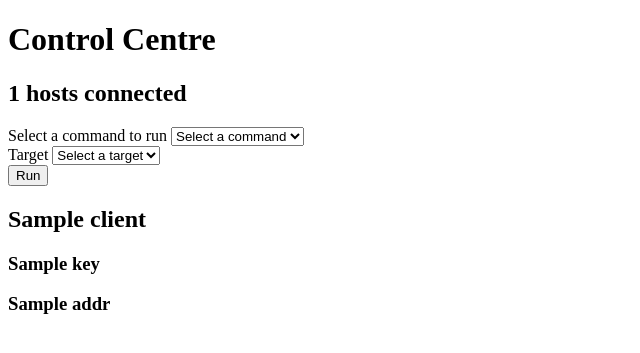
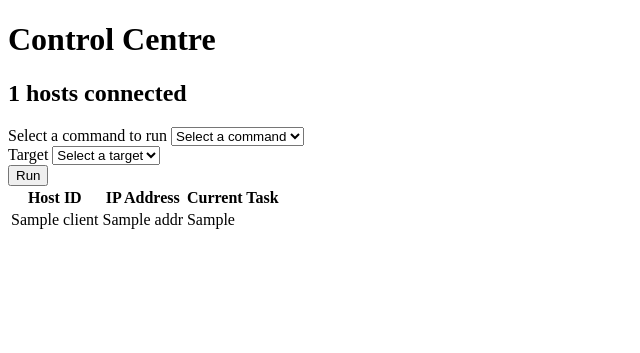
Before and after one commit to alloygoh/ICT2207-C2, a Flask app: template templates/control_centre.html in a window 1280 px wide. Shown: the top 353 px of the page, without its empty margins (0-640 px from the left). Run offline with Flask 2, Linux system fonts and the light colour scheme; the template is opened without the code that fills it: most values are stand-ins (such as "Sample title", 1, 10 or a date in 2020).

Commit message:
refactor: format client details

```diff
--- a/templates/control_centre.html
+++ b/templates/control_centre.html
@@ -30,11 +30,20 @@
 
         <input type="submit" value="Run">
     </form>
+    <table>
+        <tr>
+            <th>Host ID</th>
+            <th>IP Address</th>
+            <th>Current Task</th>
+        </tr>
     {% for id, client in clients %}
-    <h2>{{ id }}</h2>
-    <h3>{{ client.key }} </h3>
-    <h3>{{ client.addr }}</h3>
+        <tr>
+            <td>{{ id }}</td>
+            <td>{{ client.addr }} </td>
+            <td>{{ client.current_task }} </td>
+        </tr>
     {% endfor %}
+    </table>
 
 </body>
 
```
